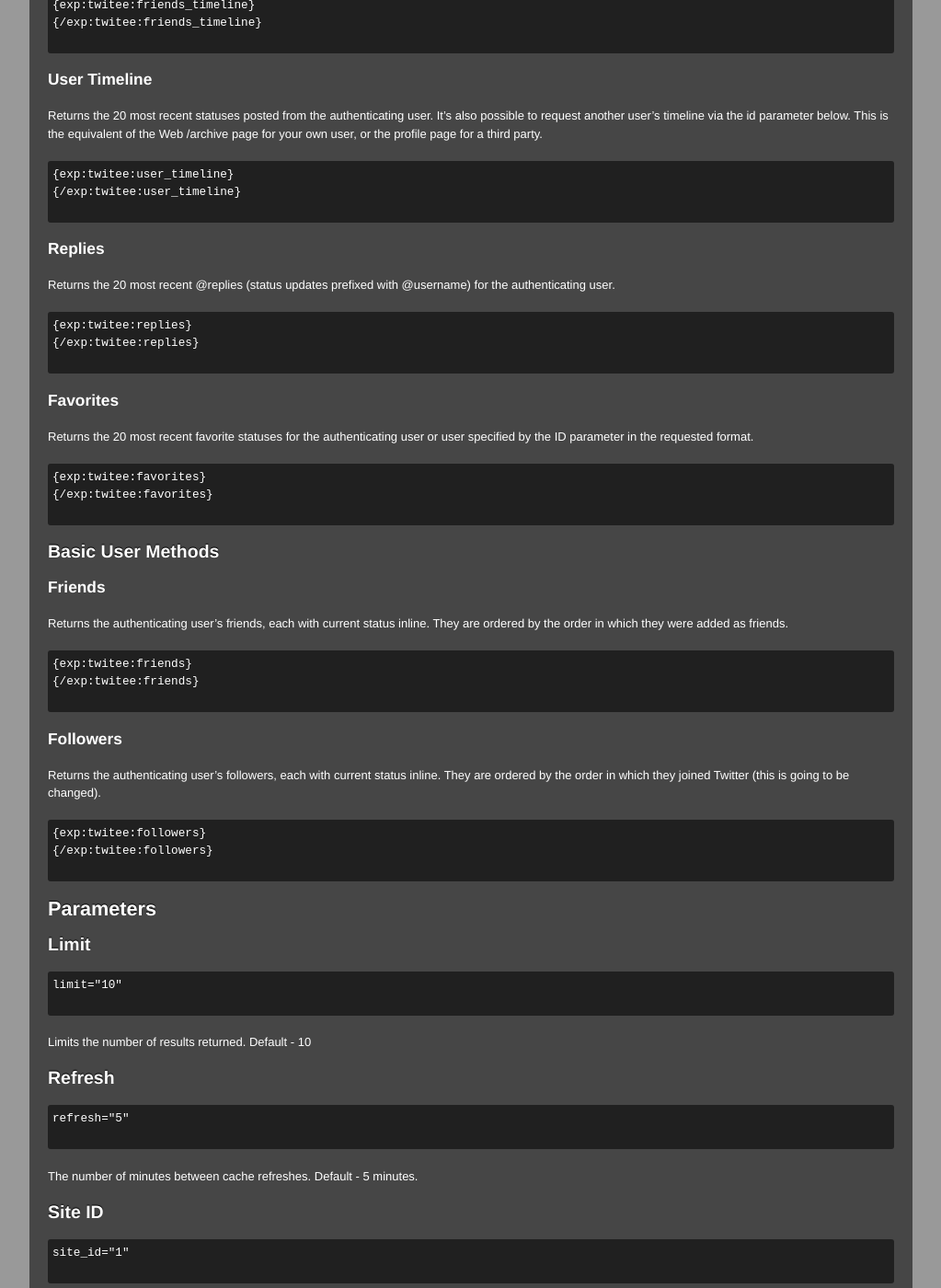
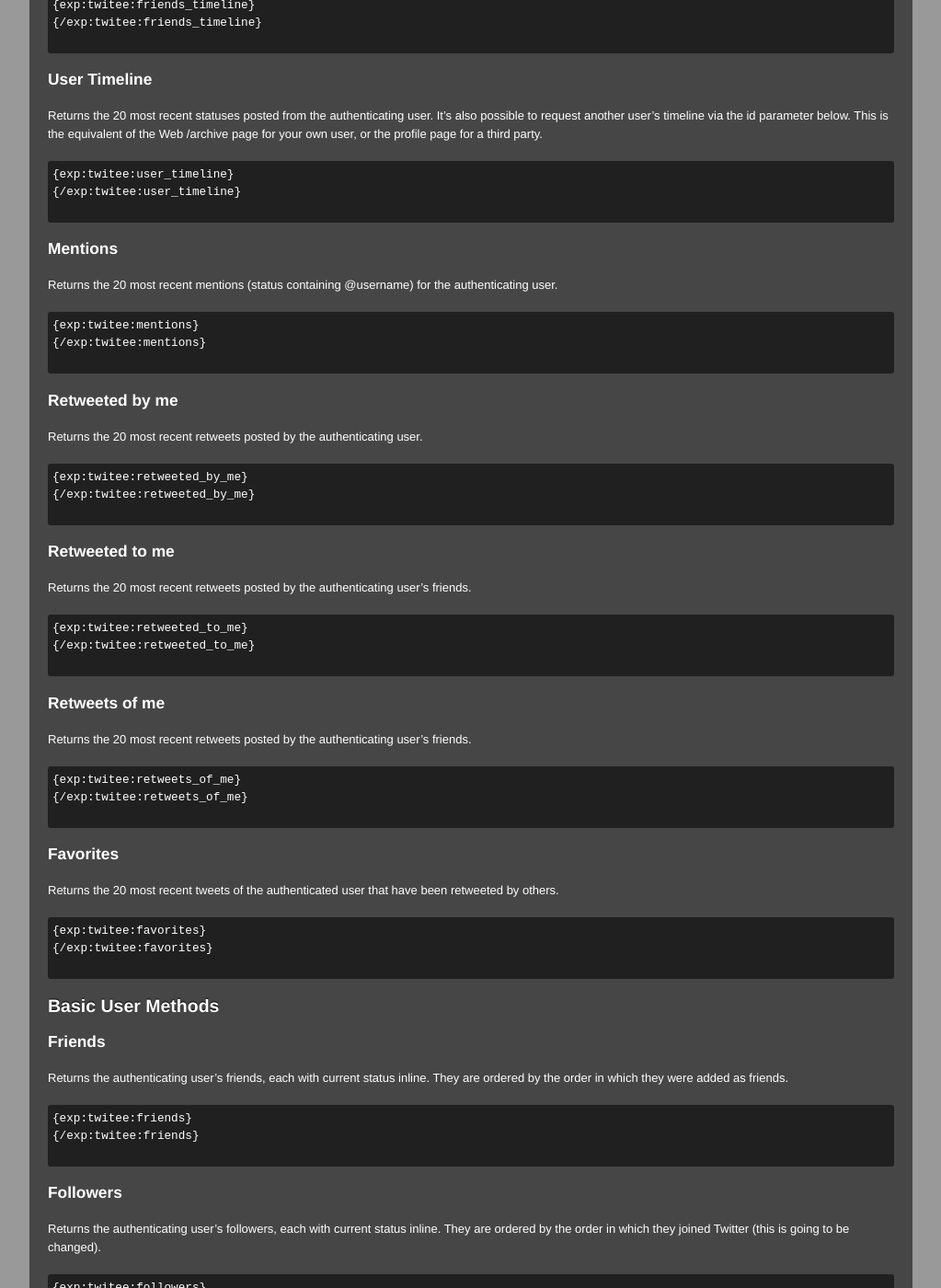
Before and after one commit to shapeshed/shapeshed.github.com, a Jekyll site: the page built from _posts/2009-08-05-twitee.markdown, in a window 1280 px wide and 1400 px high, scrolled down 1472 px. Shown: the whole window at 92% size, without its empty margins (128-1151 px from the left). Built offline with Jekyll 4.4.1, drawn with Linux system fonts in a browser that asks for light colours; nearby versions of some CDN libraries; Markdown is read by kramdown in place of the engine named in the settings; comment, search, counter and statistics services are not loaded; some of the changed text lies outside the part shown.

```diff
--- a/_posts/2009-08-05-twitee.markdown
+++ b/_posts/2009-08-05-twitee.markdown
@@ -84,16 +84,37 @@ Returns the 20 most recent statuses posted from the authenticating user. It's al
 	{exp:twitee:user_timeline}
 	{/exp:twitee:user_timeline}
 
-#### Replies ####
+#### Mentions ####
 
-Returns the 20 most recent @replies (status updates prefixed with @username) for the authenticating user.
+Returns the 20 most recent mentions (status containing @username) for the authenticating user.
 
-	{exp:twitee:replies}
-	{/exp:twitee:replies}
+	{exp:twitee:mentions}
+	{/exp:twitee:mentions}
+
+#### Retweeted by me ####
+
+Returns the 20 most recent retweets posted by the authenticating user.
+
+	{exp:twitee:retweeted_by_me}
+	{/exp:twitee:retweeted_by_me}
+
+#### Retweeted to me ####
+
+Returns the 20 most recent retweets posted by the authenticating user's friends.
+
+	{exp:twitee:retweeted_to_me}
+	{/exp:twitee:retweeted_to_me}
+
+#### Retweets of me ####
+
+Returns the 20 most recent retweets posted by the authenticating user's friends.
+
+	{exp:twitee:retweets_of_me}
+	{/exp:twitee:retweets_of_me}
 
 #### Favorites ####
 
-Returns the 20 most recent favorite statuses for the authenticating user or user specified by the ID parameter in the requested format.
+Returns the 20 most recent tweets of the authenticated user that have been retweeted by others.
 
 	{exp:twitee:favorites}
 	{/exp:twitee:favorites}
```
Also changed, not shown: other parts of _posts/2009-08-05-twitee.markdown (+2 -2 lines), _posts/2009-11-13-file_oracle.markdown (+5 -3 lines), _posts/2009-11-14-weight-converter.markdown (+5 -3 lines).
